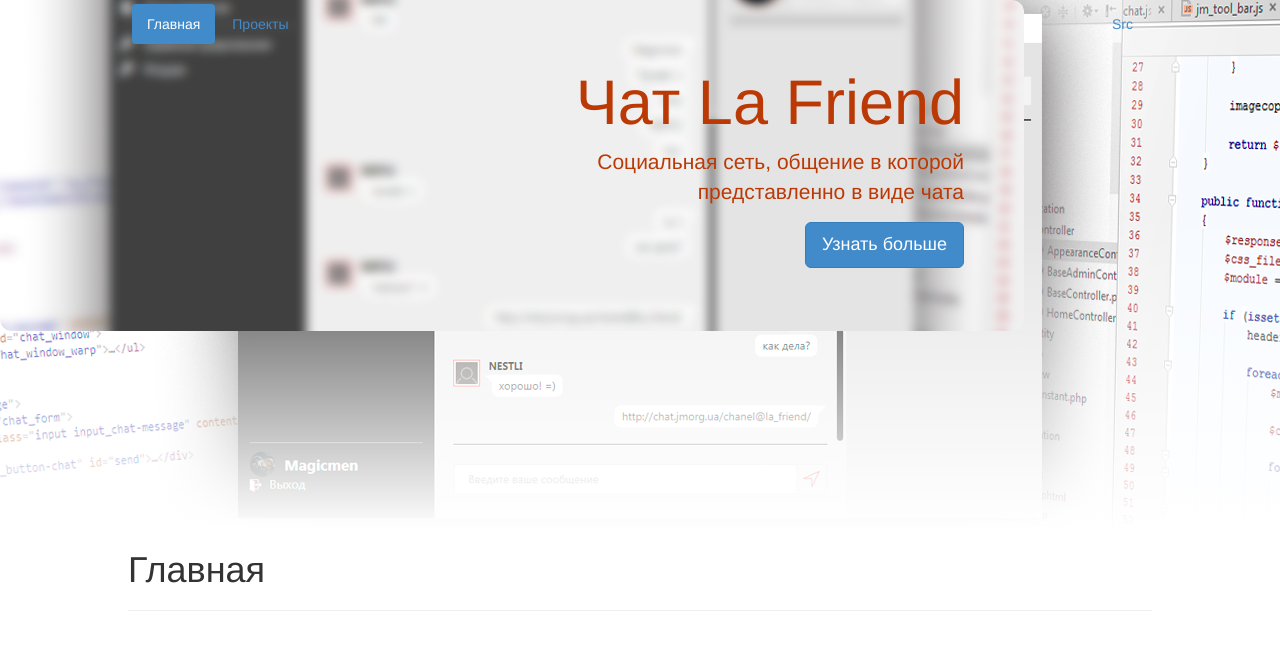
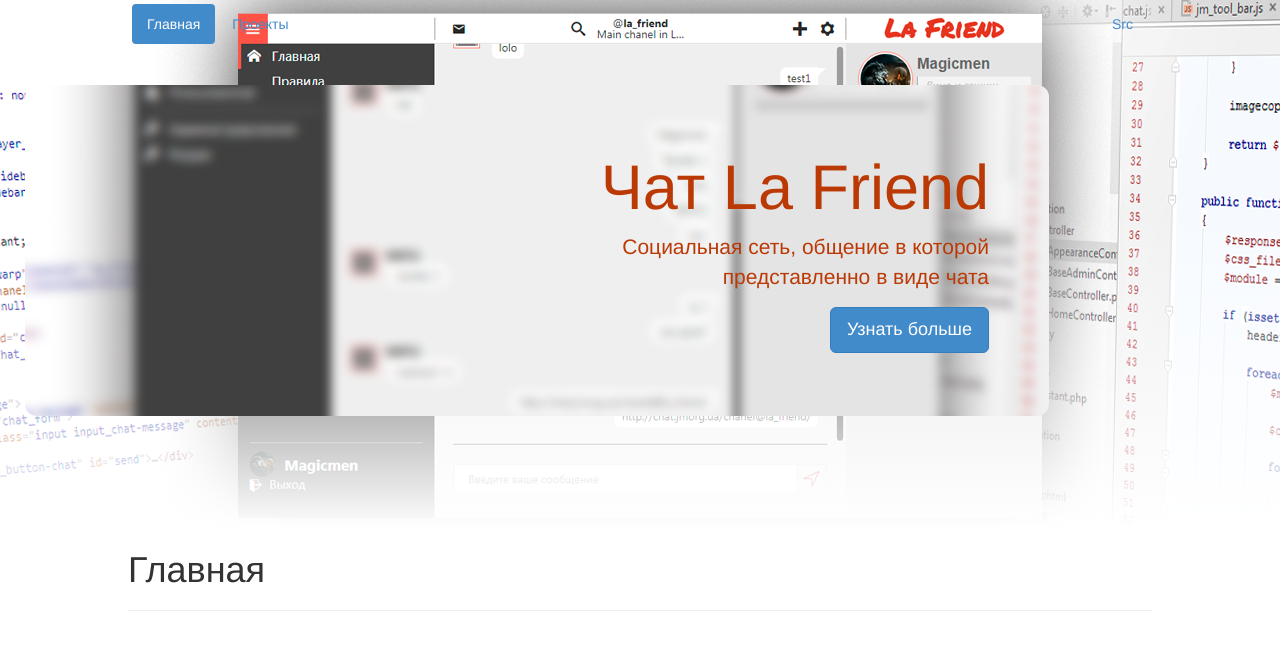
Before and after one commit to jm-organization/jm-organization.github.io, a Jekyll site: the page built from index.html, in a window 1280 px wide and 1400 px high. Shown: the top 650 px of the window. Built offline with Jekyll 4.4.1, drawn with Linux system fonts in a browser that asks for light colours.

Commit message:
Update main.css
исправления

```diff
--- a/assets/css/main.css
+++ b/assets/css/main.css
@@ -35,7 +35,7 @@
     width: inherit;
     max-height: 360px;
     top: 0;
-    padding: 85px 2;
+    padding: 85px 25px;
     z-index: 5896; }
     .jm-header .jm-preview .jumbotron {
       padding-left: 60px;
```
